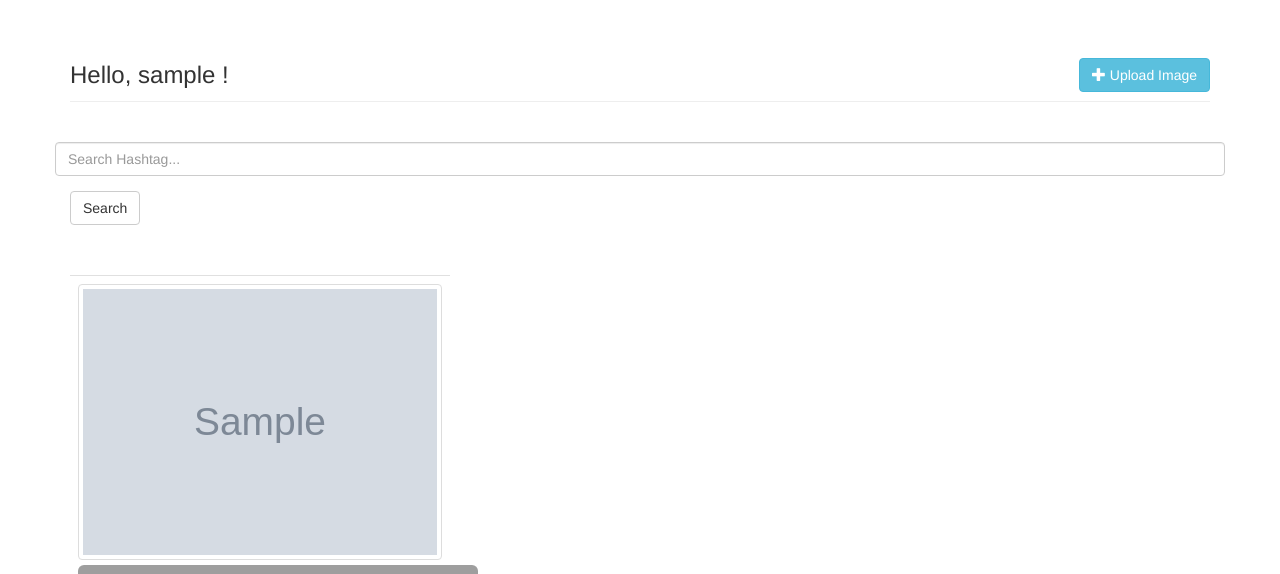
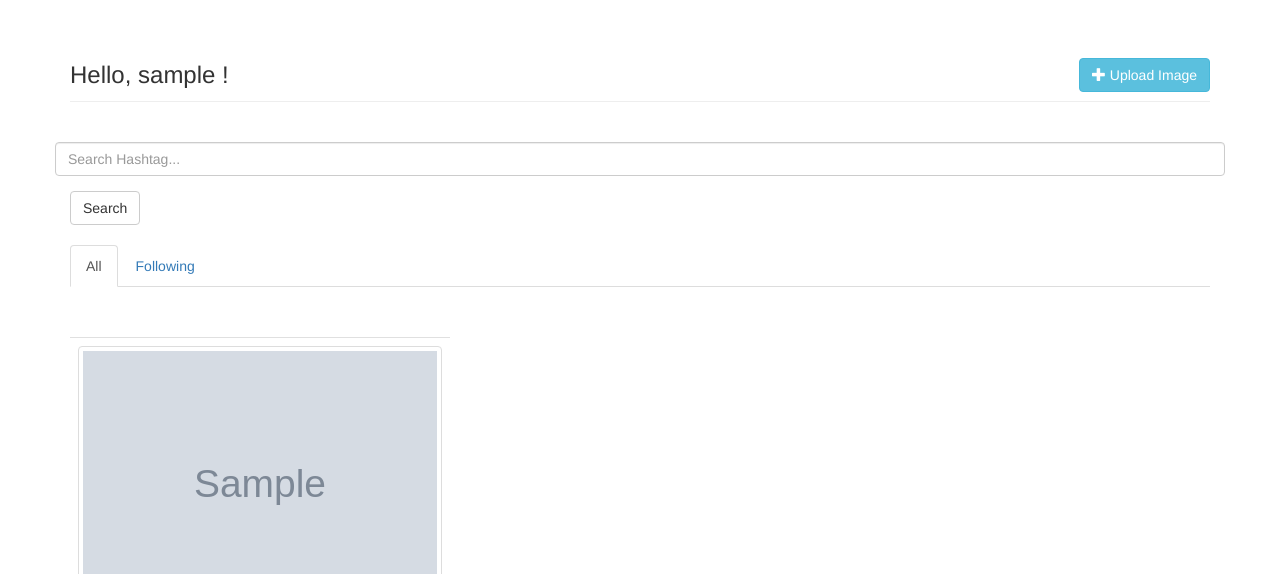
Before and after one commit to owen-hzy/scalable-album, a Flask app: page / in a window 1280 px wide. Shown: the part 334-908 px from the top of the page. Run offline with Flask 2, Linux system fonts and the light colour scheme; a user stored in the database is signed in; tables that the repository leaves empty hold one stand-in row (values such as "Sample post"); grey boxes marked "Sample" are stand-in pictures; some libraries are stand-ins or nearby versions; grey boxes are pictures that could not be loaded.

Commit message:
added follow to the homepage

```diff
--- a/app/main/views.py
+++ b/app/main/views.py
@@ -5,7 +5,7 @@ import random
 from app import db
 from app.main.forms import EditProfileForm, UploadForm, SearchForm
 from app.models import User, Image
-from flask import render_template, url_for, flash, redirect, request, current_app
+from flask import render_template, url_for, flash, redirect, request, current_app, make_response
 from flask.ext.login import login_required, current_user
 from . import main
 
@@ -19,9 +19,16 @@ def index():
     if request.method == "POST" and form.validate_on_submit():
         return redirect(url_for(".search", query=form.search.data))
     page = request.args.get("page", 1, type=int)
-    pagination = Image.query.order_by(Image.timestamp.desc()).paginate(page, per_page=current_app.config["IMAGES_PER_PAGE"], error_out=False)
+    show_followed = False
+    if current_user.is_authenticated:
+        show_followed = bool(request.cookies.get("show_followed", ""))
+    if show_followed:
+        query = current_user.followed_images
+    else:
+        query = Image.query
+    pagination = query.order_by(Image.timestamp.desc()).paginate(page, per_page=current_app.config["IMAGES_PER_PAGE"], error_out=False)
     images = pagination.items
-    return render_template("index.html", images=images, pagination=pagination, form=form)
+    return render_template("index.html", images=images, pagination=pagination, form=form, show_followed=show_followed)
 
 @main.route("/search")
 @login_required
@@ -156,3 +163,17 @@ def followed_by(username):
     follows = [{"user": item.followed, "timestamp": item.timestamp} for item in pagination.items]
     return render_template("followers.html", user=user, title="Followed by",
                            endpoint=".followed_by", pagination=pagination, follows=follows)
+
+@main.route("/all")
+@login_required
+def show_all():
+    res = make_response(redirect(url_for(".index")))
+    res.set_cookie("show_followed", "", max_age=10*24*60*60)
+    return res
+
+@main.route("/followed")
+@login_required
+def show_followed():
+    res = make_response(redirect(url_for(".index")))
+    res.set_cookie("show_followed", "1", max_age=10*24*60*60)
+    return res
--- a/app/models.py
+++ b/app/models.py
@@ -58,10 +58,19 @@ class User(UserMixin, db.Model):
             except IntegrityError:
                 db.session.rollback()
 
+    @staticmethod
+    def add_self_follows():
+        for user in User.query.all():
+            if not user.is_following(user):
+                user.follow(user)
+                db.session.add(user)
+                db.session.commit()
+
     def __init__(self, **kwargs):
         super(User, self).__init__(**kwargs)
         if self.email is not None and self.avatar_hash is None:
             self.avatar_hash = hashlib.md5(self.email.encode("utf-8")).hexdigest()
+        self.followed.append(Follow(followed=self))
 
     @property
     def password(self):
@@ -116,6 +125,10 @@ class User(UserMixin, db.Model):
             except:
                 db.session.rollback()
 
+    @property
+    def followed_images(self):
+        return Image.query.join(Follow, Follow.followed_id == Image.user_id).filter(Follow.follower_id == self.id)
+
     def __repr__(self):
         return "<User %r>" % (self.username)
 
--- a/app/static/styles.css
+++ b/app/static/styles.css
@@ -4,6 +4,9 @@
 .profile-header {
     min-height: 260px;
     margin-left: 280px;
+}
+div.image-tabs {
+    margin-top: 20px;
 }
 div.images {
     margin: 50px 0px 10px 0px;
--- a/app/templates/followers.html
+++ b/app/templates/followers.html
@@ -7,10 +7,11 @@
 <div class="page-header">
     <h1>{{ title }} {{ user.username }}</h1>
 </div>
-{% if pagination and pagination.pages %}
+{% if follows|length > 1 %}
 <table class="table table-hover followers">
     <thead><tr><th>User</th><th>Since</th></tr></thead>
     {% for follow in follows %}
+    {% if follow.user != user %}
     <tr>
         <td>
             <a href="{{ url_for('.user', username = follow.user.username) }}">
@@ -20,6 +21,7 @@
         </td>
         <td>{{ moment(follow.timestamp).format('L') }}</td>
     </tr>
+    {% endif %}
     {% endfor %}
 </table>
 <div class="pagination">
--- a/app/templates/index.html
+++ b/app/templates/index.html
@@ -31,13 +31,17 @@
         {{ wtf.form_field(form.submit) }}
         </form>
     </div>
-    <div>
-    {% include "_images.html" %}
+    <div class="image-tabs">
+        <ul class="nav nav-tabs">
+            <li {% if not show_followed %}class="active"{% endif %}><a href="{{ url_for('.show_all') }}">All</a></li>
+            <li {% if show_followed %}class="active"{% endif %}><a href="{{ url_for('.show_followed') }}">Following</a></li>
+        </ul>
+        {% include "_images.html" %}
+    </div>
     {% if pagination and pagination.pages %}
         <div class="pagination">
             {{ macros.pagination_widget(pagination, "main.index") }}
         </div>
     {% endif %}
-    </div>
 {% endif %}
 {% endblock %}
--- a/app/templates/user.html
+++ b/app/templates/user.html
@@ -36,10 +36,10 @@
                 {% endif %}
             {% endif %}
             <a href="{{ url_for('.followers', username=user.username) }}">
-                Followers: <span class="badge">{{ user.followers.count() }}</span>
+                Followers: <span class="badge">{{ user.followers.count() - 1 }}</span>
             </a>
             <a href="{{ url_for('.followed_by', username=user.username) }}">
-                Following: <span class="badge">{{ user.followed.count() }}</span>
+                Following: <span class="badge">{{ user.followed.count() - 1 }}</span>
             </a>
             {% if current_user.is_authenticated and user != current_user and user.is_following(current_user) %}
             | <span class="label label-default">Follows you</span>
```
